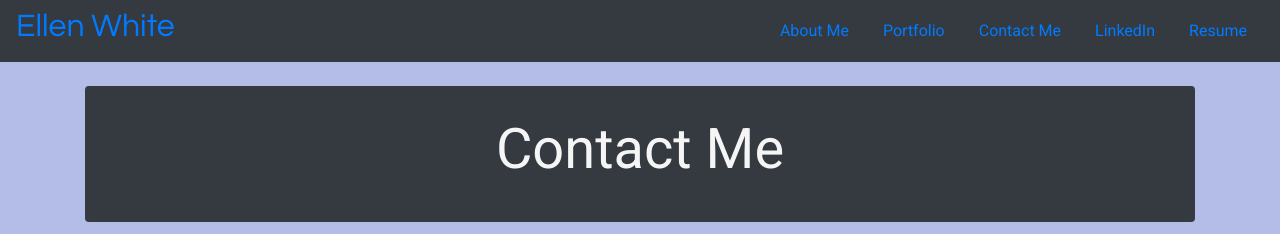
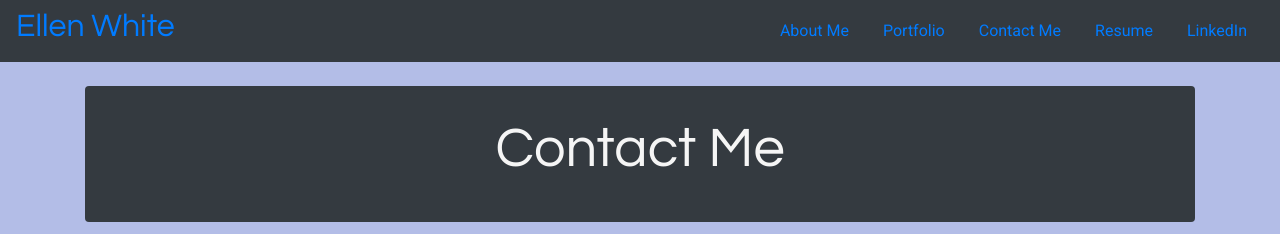
Before and after one commit to evwhite2/react-portfolio, a React (Create React App) app in the folder client/: page /contact in a window 1280 px wide. Shown: the top 234 px of the page. Built offline with nearby package versions, Linux system fonts and the light colour scheme.

Commit message:
readme updated

```diff
--- a/client/src/Components/Card.js
+++ b/client/src/Components/Card.js
@@ -6,7 +6,7 @@ function Card(props){
             <div className="card-body">
                 <h3 className="card-title">{props.heading}</h3>
                 <h5>{props.subheading}</h5>
-                <p className="card-text">{props.text}</p>
+                <p className="card-text ">{props.text}</p>
             </div>
         </div>
     )
--- a/client/src/Components/Nav.js
+++ b/client/src/Components/Nav.js
@@ -21,12 +21,12 @@ function Nav(){
                         <a className="nav-link inactive" href="/contact">Contact Me</a>
                     </li>
                     <li className="nav-item">
-                        <a className="nav-link" href="https://www.linkedin.com/in/ellen-white-a4699498/"
-                            target="_blank">LinkedIn</a>
+                        <a className="nav-link" href="/resume">Resume</a>
                     </li>
                     <li className="nav-item">
-                        <a className="nav-link" href="/resume">Resume</a>
+                        <a className="nav-link" href="https://www.linkedin.com/in/ellen-white-a4699498/" target="_blank">LinkedIn</a>
                     </li>
+
                 </ul>
 
             </nav>
--- a/client/src/Components/style.css
+++ b/client/src/Components/style.css
@@ -3,7 +3,9 @@ body{
     font-family: 'Roboto', sans-serif;
     height: 100vh;
 }
-
+h1{
+    font-family: 'Questrial', sans-serif;
+}
 h2 {
     color:whitesmoke;
     font-family: 'Questrial', sans-serif;
@@ -87,6 +89,9 @@ p{
     border-bottom: none;
 }
 
+.robo{
+    font-family: 'Roboto', sans-serif;
+}
 
 /* ids */
 
```
Also changed, not shown: 1 other file (tests, documents, lock files or other folders).
